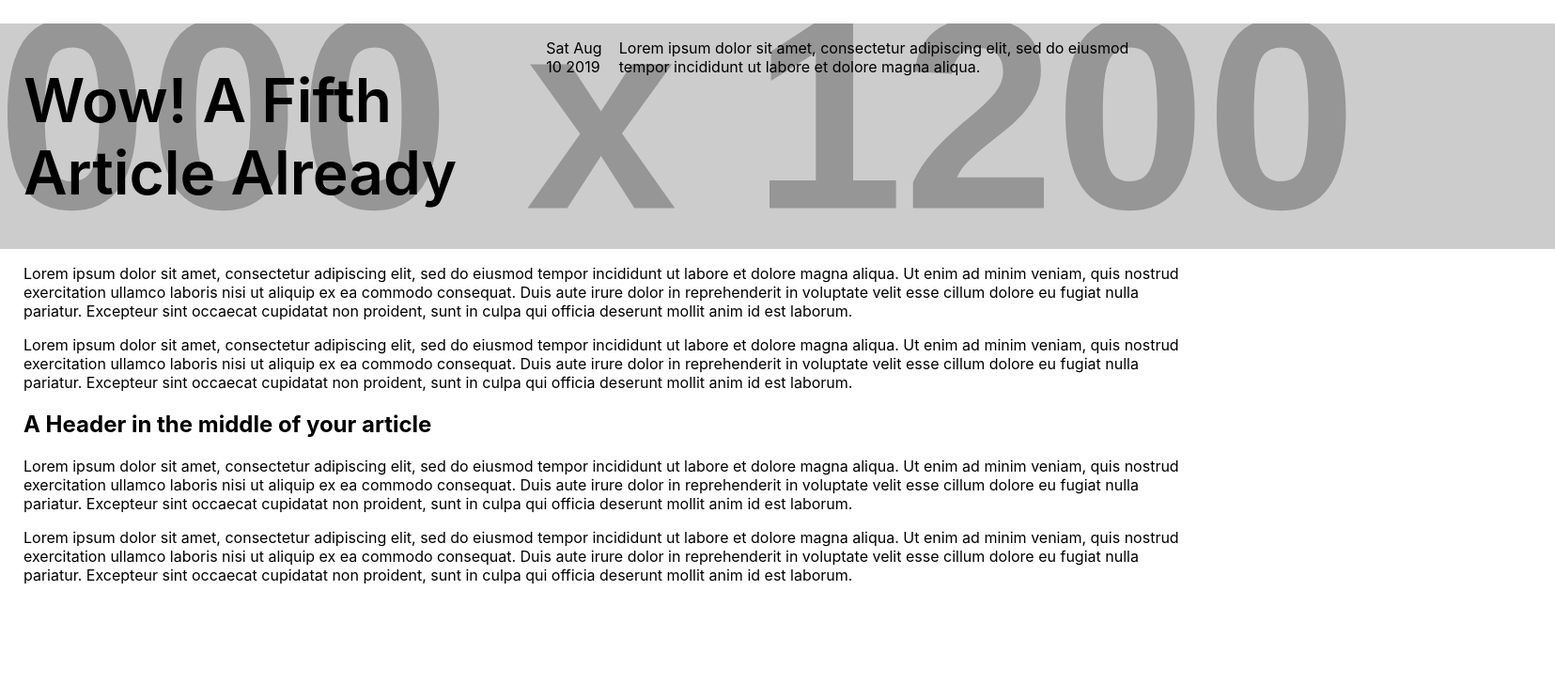
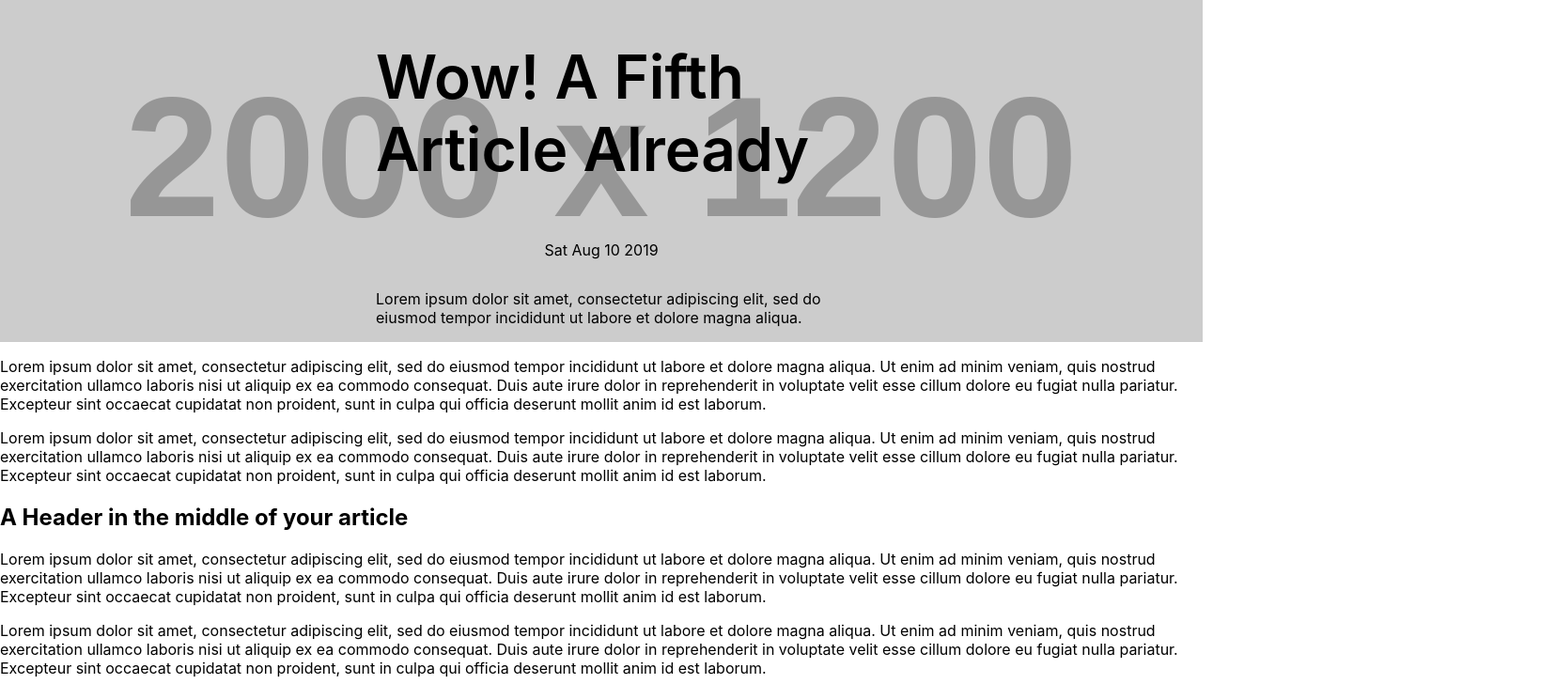
Before and after one commit to jgomez002/dynweb-exercise-two, a React (Create React App) app: page /article/article-five in a window 1280 px wide. Shown: the top 728 px of the page at 94% size, 1655 px wide, since content can reach past the window. Built offline with nearby package versions, Linux system fonts and the light colour scheme.

Commit message:
progress but must clean up

```diff
--- a/src/App.css
+++ b/src/App.css
@@ -11,17 +11,19 @@ h1{
 
 .article-page{
     display: flex;
-    justify-content: center;
-    align-items: center;
     flex-direction: column;
+    padding: 0;
 }
 
 .article-page-header{
     display: flex;
     text-align: left;
-    width: 100%;
+    justify-content: center;
+    align-items: center;
     padding-left: 400px;
     padding-right: 400px;
+    flex-direction: column;
+
 }
 .articleCard{
    border: solid 2px black;
```
